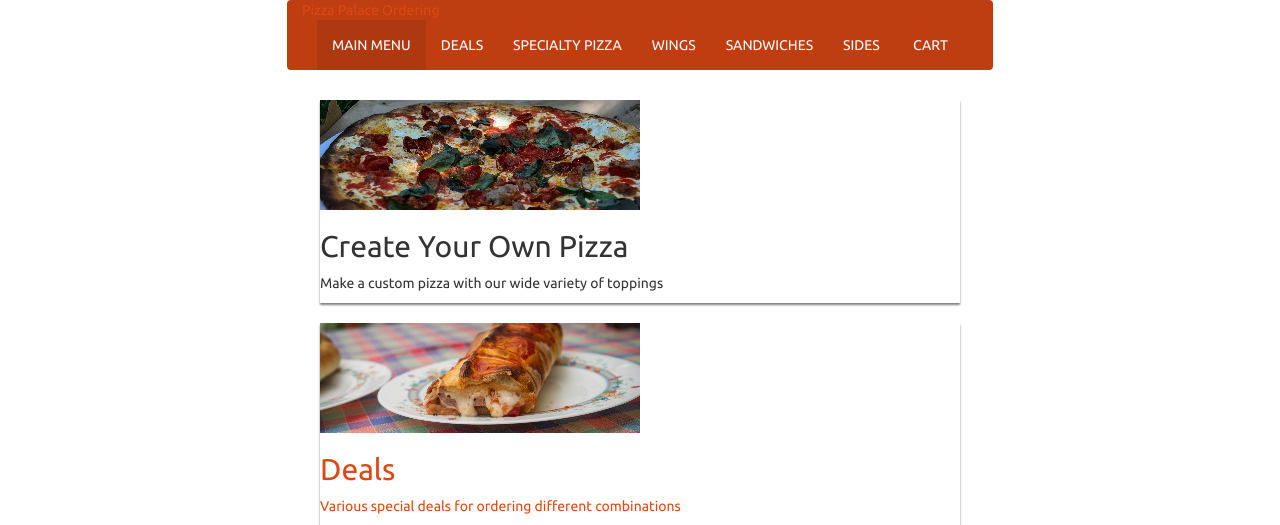
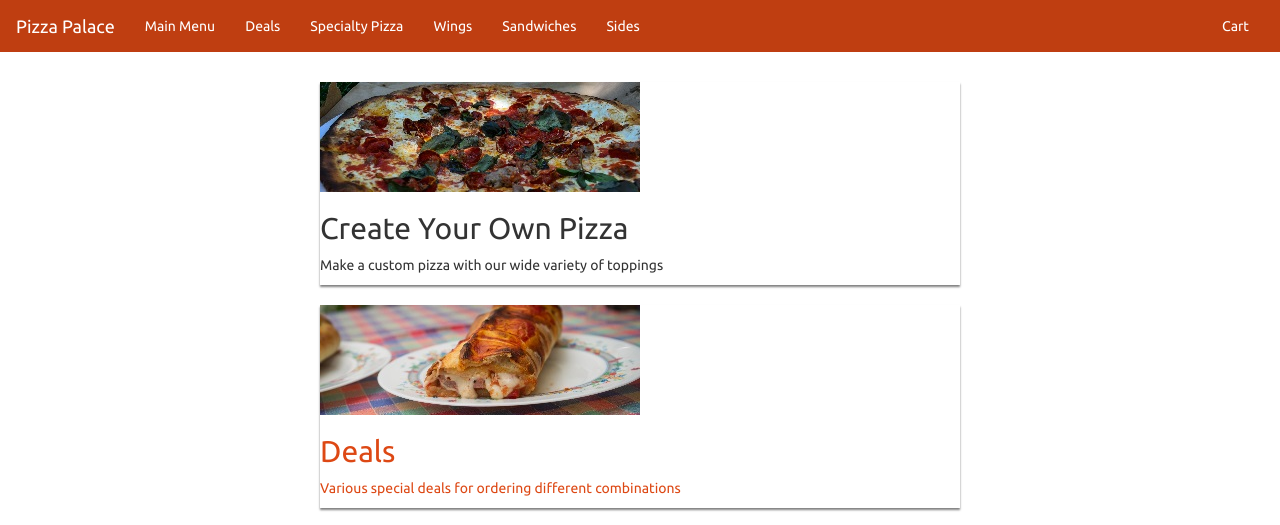
Before and after one commit to mattpodolak/PizzaPalaceWebsite, a Flask app: page / in a window 1280 px wide. Shown: the top 525 px of the page. Run offline with Flask 2, Linux system fonts and the light colour scheme; parts of the project's set-up code (start-up, migrations or seed data) failed here and were passed over; some libraries are stand-ins or nearby versions.

Commit message:
More style changes

```diff
--- a/app/menudata.py
+++ b/app/menudata.py
@@ -14,6 +14,6 @@ deal_items = [
             'desc': 'Beautiful day in Portland!',
             'price': '15'
         }
-    ]
+]
 
- menu_items = {'deals': deal_items}
+menu_items = {'deals': deal_items}
--- a/app/routes.py
+++ b/app/routes.py
@@ -1,7 +1,7 @@
 from app import flapp
 from app.forms import LoginForm
 from flask import render_template, flash, redirect
-import app.menudata
+from app.menudata import menu_items
 
 @flapp.route('/')
 @flapp.route('/index')
@@ -11,23 +11,7 @@ def index():
 @flapp.route('/deals')
 def deals():
     #import data from a class containing all relational data
-    deal_items = [
-        {
-            'name': 'Large Pizza Deal',
-            'desc': 'Beautiful day in Portland!',
-            'price': '15'
-        },
-        {
-            'name': 'Large Pizza Deal',
-            'desc': 'Beautiful day in Portland!',
-            'price': '15'
-        },
-        {
-            'name': 'Large Pizza Deal',
-            'desc': 'Beautiful day in Portland!',
-            'price': '15'
-        }
-    ]
+    deal_items = menu_items['deals']
     return render_template('menu.html', title='Deals', items=deal_items)
 
 @flapp.route('/sides')
--- a/app/static/styles.css
+++ b/app/static/styles.css
@@ -226,6 +226,11 @@ div.social-links{
 
 .navbar{
   background-color: #bf3e11;
+  border-color:#bf3e11;
+  border-radius: 0px;
+}
+
+.navbar-toggle{
   border: none;
 }
 
--- a/app/templates/base.html
+++ b/app/templates/base.html
@@ -14,25 +14,33 @@
 
     </head>
     <body>
-      <div class = "main-container">
-        <nav class="navbar navbar-default" id="header">
+      <!--Bootstrap navbar-->
+      <nav class="navbar navbar-inverse">
           <div class="container-fluid">
-            <div class="navbar-header"><a class="navbar-big-link" href="#">Pizza Palace Ordering</a>
-              <button class="navbar-toggle collapsed" data-toggle="collapse" data-target="#navcol-1"><span class="sr-only">Toggle navigation</span><span class="icon-bar"></span><span class="icon-bar"></span><span class="icon-bar"></span></button>
+            <div class="navbar-header">
+              <button type="button" class="navbar-toggle" data-toggle="collapse" data-target="#myNavbar">
+                <span class="icon-bar"></span>
+                <span class="icon-bar"></span>
+                <span class="icon-bar"></span>
+              </button>
+              <a class="navbar-brand" href="#">Pizza Palace</a>
             </div>
-            <div class="collapse navbar-collapse" id="navcol-1">
+            <div class="collapse navbar-collapse" id="myNavbar">
               <ul class="nav navbar-nav">
-                <li class="active" role="presentation"><a href="{{ url_for('index') }}">MAIN MENU</a></li>
-                <li role="presentation"><a href="{{ url_for('deals') }}">DEALS </a></li>
-                <li role="presentation"><a href="{{ url_for('specialtypizza') }}">SPECIALTY PIZZA</a></li>
-                <li role="presentation"><a href="{{ url_for('wings') }}">WINGS </a></li>
-                <li role="presentation"><a href="{{ url_for('sandwiches') }}">SANDWICHES </a></li>
-                <li role="presentation"><a href="{{ url_for('sides') }}">SIDES </a></li>
-                <li role="presentation"><a href="{{ url_for('cart') }}"><i class="fa fa-shopping-cart fa-lg" aria-hidden="true"></i> &nbsp;CART </a></li>
+                <li><a href="{{ url_for('index') }}">Main Menu</a></li>
+                <li><a href="{{ url_for('deals') }}">Deals </a></li>
+                <li><a href="{{ url_for('specialtypizza') }}">Specialty Pizza</a></li>
+                <li><a href="{{ url_for('wings') }}">Wings </a></li>
+                <li><a href="{{ url_for('sandwiches') }}">Sandwiches </a></li>
+                <li><a href="{{ url_for('sides') }}">Sides </a></li>
+              </ul>
+              <ul class="nav navbar-nav navbar-right">
+                <li><a href="{{ url_for('cart') }}"><i class="fa fa-shopping-cart fa-lg" aria-hidden="true"></i> &nbsp;Cart </a></li>
               </ul>
             </div>
           </div>
         </nav>
+        <div class = "main-container">
         {% with messages = get_flashed_messages() %}
         {% if messages %}
         <ul>
@@ -43,6 +51,7 @@
         {% endif %}
         {% endwith %}
         {% block content %}{% endblock %}
+      </div> <!-- Close main container-->
         <div class="col-md-12 footerdiv">
           <footer>
             <div class="row">
@@ -69,7 +78,6 @@
             </div>
           </footer>
       </div>
-    </div>
 
 
     <!--<script src="assets/js/jquery.min.js"></script>
```
